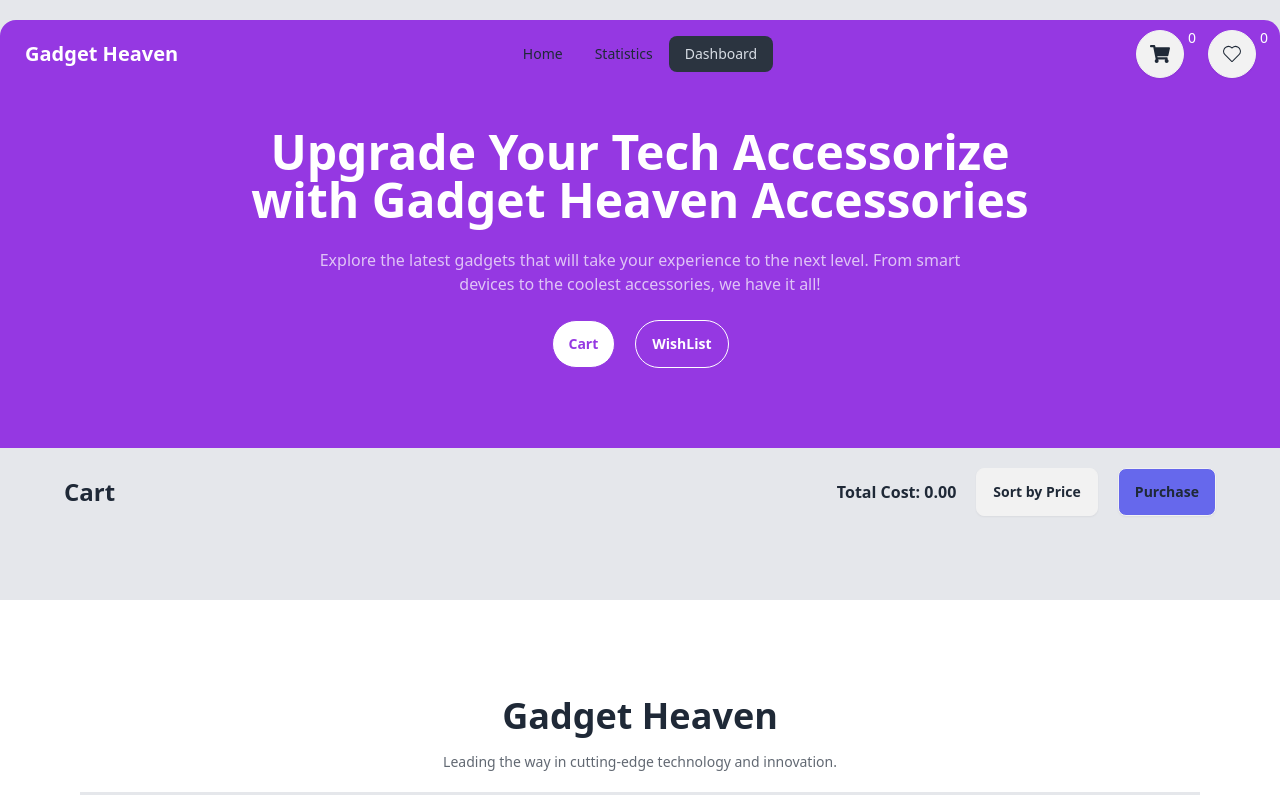
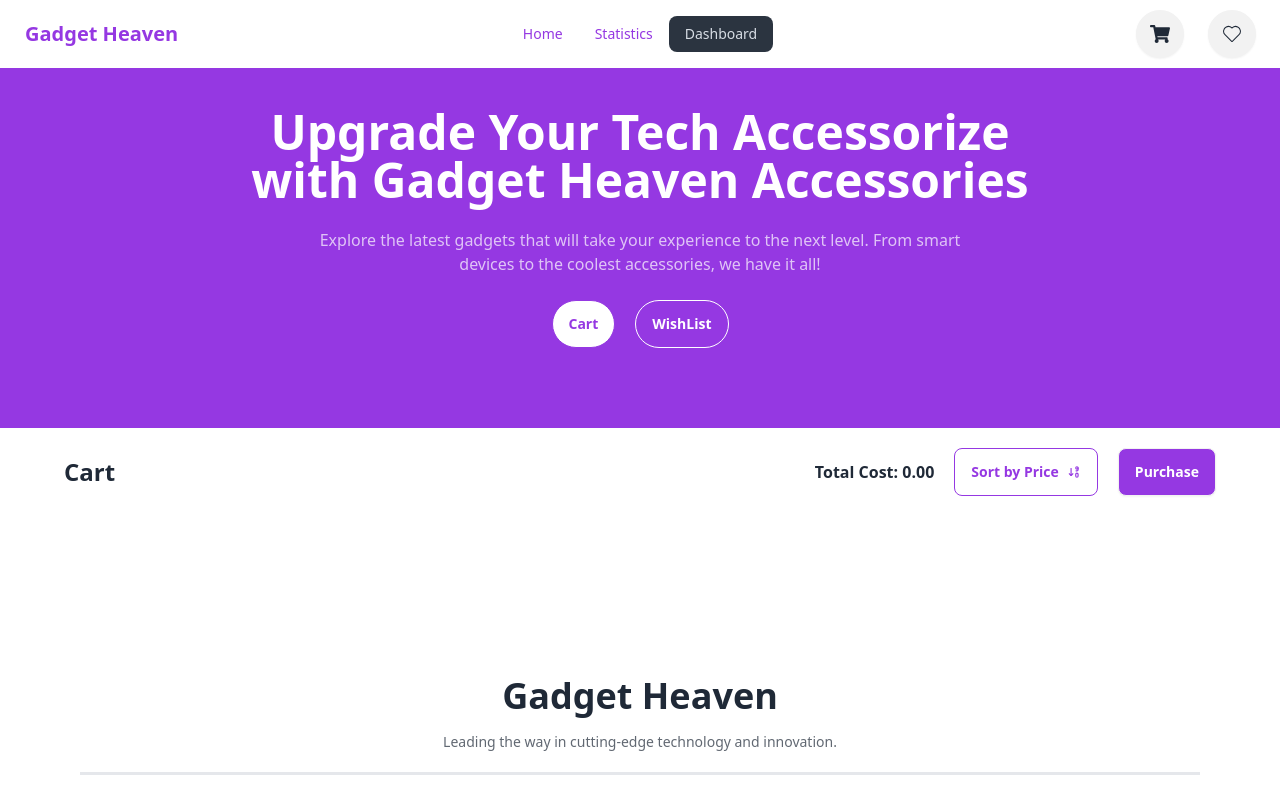
Before and after one commit to programming-hero-web-course-4/b10a8-gadget-heaven-YousufOO7, a React (Vite) app in the folder gadget-heaven/: page /dashboard in a window 1280 px wide. Shown: the top 799 px of the page. Built offline with nearby package versions, Linux system fonts and the light colour scheme.

Commit message:
make error handle and add toastify

```diff
--- a/gadget-heaven/package.json
+++ b/gadget-heaven/package.json
@@ -18,6 +18,7 @@
     "react-dom": "^18.3.1",
     "react-icons": "^5.3.0",
     "react-router-dom": "^6.27.0",
+    "react-toastify": "^10.0.6",
     "sort-by": "^0.0.2"
   },
   "devDependencies": {
--- a/gadget-heaven/public/categories.json
+++ b/gadget-heaven/public/categories.json
@@ -11,5 +11,9 @@
     {
         "watch_id": "sw001",
         "category": "Smartwatch"
+    },
+    {
+        "Accessories": "2241",
+        "category" : "Accessories"
     }
 ]
--- a/gadget-heaven/src/Utility/productAddToLocal.js
+++ b/gadget-heaven/src/Utility/productAddToLocal.js
@@ -1,3 +1,4 @@
+import { toast } from "react-toastify";
 
 
 const getStoredToCartLocal = () => {
@@ -20,7 +21,7 @@ const addCartToLocalStore = (Product_id) => {
         storedList.push(Product_id);
         let storedListStr = JSON.stringify(storedList);
         localStorage.setItem('cart', storedListStr);
-
+        toast.info('Add this cart to Cart List!!')
     }
 }
 
@@ -45,6 +46,7 @@ const addHeartToLocalStore = Product_id => {
         storedList.push(Product_id);
         const storedListStr = JSON.stringify(storedList);
         localStorage.setItem('heart', storedListStr);
+        toast.info('Add this Heart to Wish List!!')
     }
 }
 
--- a/gadget-heaven/src/components/CartList/CartList.jsx
+++ b/gadget-heaven/src/components/CartList/CartList.jsx
@@ -4,22 +4,31 @@ import { useLoaderData, useNavigate } from 'react-router-dom';
 import { getStoredToCartLocal } from '../../Utility/productAddToLocal';
 import Cart from '../Cart/Cart';
 import modalImage from '../../assets/images/Group.png'
+import { toast } from 'react-toastify';
+import { TbSortDescendingNumbers } from "react-icons/tb";
+
 
 const CartList = props => {
     const allProduct = useLoaderData();
     const [carts, setCarts] = useState([]);
     const [sort, setSort] = useState('');
     const navigate = useNavigate();
+    const [modalTotalCost, setModalTotalCost] = useState(0);
     useEffect(() => {
         const storedCartList = getStoredToCartLocal();
         const cartList = [...allProduct].filter(product => storedCartList.includes(product.product_id));
         setCarts(cartList);
     }, [allProduct])
 
-    const totalCost = carts.reduce((total, cart) => total + cart.price, 0);
+    const totalCost = [...carts].reduce((total, cart) => total + cart.price, 0);
+
+    const handleRemoveCarts = () => {
+        setModalTotalCost(totalCost);
+        document.getElementById('my_modal_1').showModal();
+        setCarts([]);
+    }
 
     const handleRemovePrice = () => {
-        setCarts([]);
         navigate('/');
     }
 
@@ -27,6 +36,7 @@ const CartList = props => {
     const handleRemoveCart = product_id => {
         const removeCart = carts.filter(cart => cart.product_id !== product_id);
         setCarts(removeCart);
+        toast.info('Remove this cart from Cart List');
     };
 
     const handleSortType = (sortType) => {
@@ -43,12 +53,13 @@ const CartList = props => {
                 <h3 className="text-2xl font-bold">Cart</h3>
                 <div className='flex items-center text-center gap-5'>
                     <b><b>Total Cost:</b> {totalCost.toFixed(2)}</b>
-                    <button onClick={() => handleSortType(sort === 'asc' ? 'desc' : 'asc')} className="btn">
+                    <button onClick={() => handleSortType(sort === 'asc' ? 'desc' : 'asc')} className="btn btn-outline text-[#9538E2] bg-white">
                         Sort by Price
+                        <TbSortDescendingNumbers></TbSortDescendingNumbers>
                     </button>
                     <button
-                    onClick={() => document.getElementById('my_modal_1').showModal()}
-                        className='btn bg-[#383beebb]'>Purchase </button>
+                        onClick={handleRemoveCarts}
+                        className='btn bg-[#9538E2] text-white'>Purchase</button>
                 </div>
             </div>
             {
@@ -64,15 +75,15 @@ const CartList = props => {
                         <img className='mx-auto pb-4' src={modalImage} alt="" />
                     </div>
                     <div className='text-center'>
-                    <h3 className="font-bold text-2xl">Payment Successfully</h3>
-                    <p className="pt-4 pb-2 font-thin">Thanks for purchasing</p>
-                    <p className="pb-4 font-thin">Total: {totalCost.toFixed(2)}</p>
+                        <h3 className="font-bold text-2xl">Payment Successfully</h3>
+                        <p className="pt-4 pb-2 font-thin">Thanks for purchasing</p>
+                        <p className="pb-4 font-thin">Total: {modalTotalCost.toFixed(2)}</p>
                     </div>
                     <div className="">
                         <form method="dialog">
                             <button
-                            onClick={handleRemovePrice}
-                            className="btn w-full font-bold">Close</button>
+                                onClick={handleRemovePrice}
+                                className="btn w-full font-bold">Close</button>
                         </form>
                     </div>
                 </div>
--- a/gadget-heaven/src/components/Categories.jsx
+++ b/gadget-heaven/src/components/Categories.jsx
@@ -32,6 +32,7 @@ const Categories = ({ categories }) => {
                         </NavLink>
                     ))
                 }
+
             </div>
         </div>
     );
--- a/gadget-heaven/src/components/Home/Home.jsx
+++ b/gadget-heaven/src/components/Home/Home.jsx
@@ -6,7 +6,7 @@ import { Outlet } from 'react-router-dom';
 
 const Home = props => {
     return (
-        <div>
+        <div className='bg-gray-200'>
             <BannerTitle></BannerTitle>
            <Banner></Banner>
            <Gadgets></Gadgets>
--- a/gadget-heaven/src/components/Navbar/Navbar.jsx
+++ b/gadget-heaven/src/components/Navbar/Navbar.jsx
@@ -1,10 +1,11 @@
 import PropTypes from 'prop-types';
-import { NavLink } from 'react-router-dom';
+import { NavLink, useLocation } from 'react-router-dom';
 import { FaShoppingCart } from "react-icons/fa";
 import { CiHeart } from "react-icons/ci";
 
 const Navbar = props => {
-
+    const location = useLocation();
+    const navbarBg = location.pathname === '/' ? 'bg-[#9538E2] text-white max-w-7xl mx-auto pt-5 rounded-t-2xl': 'bg-white text-[#9538E2]';
     const link = <>
         <li><NavLink to="/" ><a>Home</a></NavLink></li>
         <li><NavLink to="/statistics"><a>Statistics</a></NavLink></li>
@@ -12,8 +13,8 @@ const Navbar = props => {
     </>
 
     return (
-        <div>
-            <div className="navbar bg-[#9538E2] rounded-t-2xl ">
+        <div className={`${navbarBg ? 'bg-gray-200': ''}`}>
+            <div className={`navbar  ${navbarBg}`}>
                 <div className="navbar-start">
                     <div className="dropdown">
                         <div tabIndex={0} role="button" className="btn btn-ghost lg:hidden">
@@ -38,7 +39,7 @@ const Navbar = props => {
                             }
                         </ul>
                     </div>
-                    <a className="btn btn-ghost text-xl text-white">Gadget Heaven</a>
+                    <a className="btn btn-ghost text-xl">Gadget Heaven</a>
                 </div>
                 <div className="navbar-center hidden lg:flex">
                     <ul className="menu menu-horizontal px-1">
--- a/gadget-heaven/src/components/ProductsCard/ProductsCard.jsx
+++ b/gadget-heaven/src/components/ProductsCard/ProductsCard.jsx
@@ -5,6 +5,7 @@ import { useEffect, useState } from 'react';
 
 const ProductsCard = props => {
     const data = useLoaderData();
+
     const { category } = useParams();
     const [products, setProducts] = useState([]);
 
@@ -18,13 +19,24 @@ const ProductsCard = props => {
         }
     }, [data, category])
     return (
-        <div className='grid grid-cols-1 md:grid-cols-2 lg:grid-cols-3 gap-5'>
+        <div>
             {
-                products.map((product, idx) => <Product key={idx} product={product} ></Product>)
+                products.length > 0 ? (
+                    <div className='grid grid-cols-1 md:grid-cols-2 lg:grid-cols-3 gap-5'>
+                        {
+                            products.map((product, idx) => <Product key={idx} product={product}></Product>)
+                        }
+                    </div>
+                ) : (
+                    <div>
+                        <p className="text-5xl font-bold text-[#9538E2]">No Data Found</p>
+                    </div>
+                )
             }
         </div>
     );
 };
+
 
 ProductsCard.propTypes = {
 
--- a/gadget-heaven/src/components/Roots/Roots.jsx
+++ b/gadget-heaven/src/components/Roots/Roots.jsx
@@ -5,8 +5,8 @@ import Footer from '../Footer/Footer';
 
 const Roots = props => {
     return (
-        <div className='bg-gray-200'>
-            <div className='max-w-7xl mx-auto pt-5'><Navbar></Navbar></div>
+        <div >
+            <div className=''><Navbar></Navbar></div>
             <div className=' min-h-[calc(100vh-288px)]'>
                 <Outlet></Outlet>
             </div>
--- a/gadget-heaven/src/components/WishList/WishList.jsx
+++ b/gadget-heaven/src/components/WishList/WishList.jsx
@@ -3,6 +3,7 @@ import { useEffect, useState } from 'react';
 import { useLoaderData } from 'react-router-dom';
 import { getStoredToHeartLocal } from '../../Utility/productAddToLocal';
 import Wish from '../Wish/Wish';
+import { toast } from 'react-toastify';
 
 const WishList = props => {
     const allProduct = useLoaderData();
@@ -18,6 +19,7 @@ const WishList = props => {
     const handleRemoveWishCart = product_id => {
         const removeWishCart = wishes.filter(wish => wish.product_id !== product_id);
         setWishes(removeWishCart);
+        toast.info('Remove this Wish to Wish List!!');
     }
     return (
         <div className='my-5 max-w-6xl mx-auto'>
--- a/gadget-heaven/src/main.jsx
+++ b/gadget-heaven/src/main.jsx
@@ -11,13 +11,14 @@ import Statistics from './components/Statistics/Statistics';
 import Dashboard from './components/Dashboard/Dashboard';
 import ProductsCard from './components/ProductsCard/ProductsCard';
 import ProductDetails from './components/ProductDetails/ProductDetails';
-import CartList from './components/CartList/CartList';
-import WishList from './components/WishList/WishList';
+import { ToastContainer } from 'react-toastify';
+import 'react-toastify/dist/ReactToastify.css';
 
 const router = createBrowserRouter([
   {
     path: "/",
     element: <Roots></Roots>,
+    errorElement: <p className="text-4xl font-bold">Oooppppss Error: 404 page is not Found</p>,
     children: [
       {
         path: "/",
@@ -27,7 +28,7 @@ const router = createBrowserRouter([
           {
             path: "/",
             element: <ProductsCard></ProductsCard>,
-            loader: () => fetch('../products.json')
+            loader: () => fetch('../products.json'),
           },
           {
             path: "/category/:category",
@@ -57,6 +58,7 @@ const router = createBrowserRouter([
 
 createRoot(document.getElementById('root')).render(
   <StrictMode>
-    <RouterProvider router={router} />
+    <RouterProvider router={router} />,
+    <ToastContainer   position="top-center"/>
   </StrictMode>,
 )
```
Also changed, not shown: 1 other file (tests, documents, lock files or other folders).
